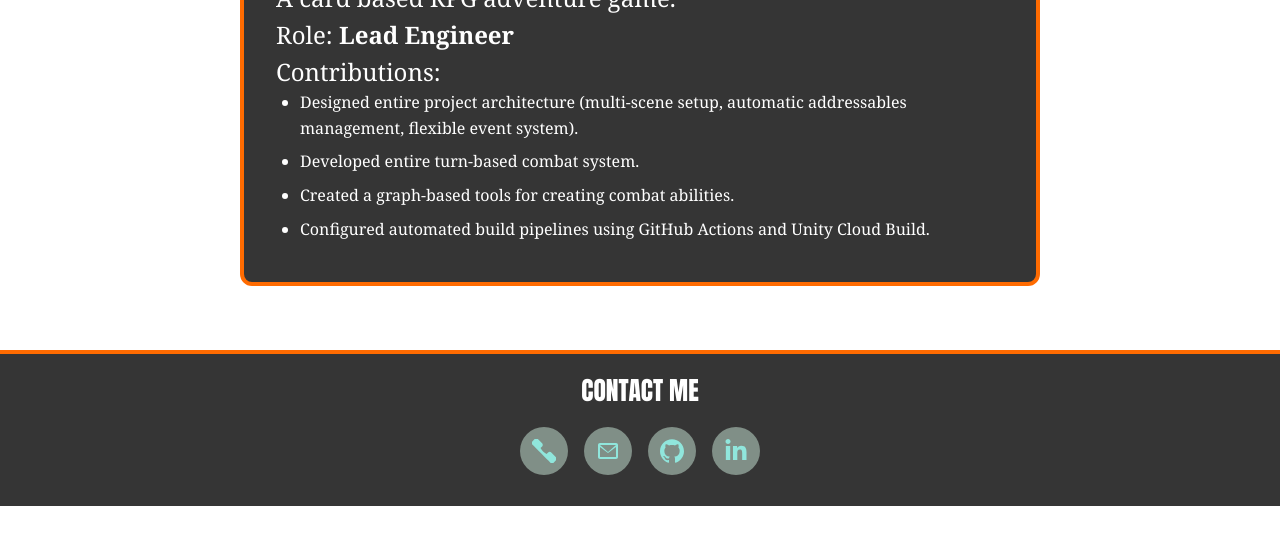
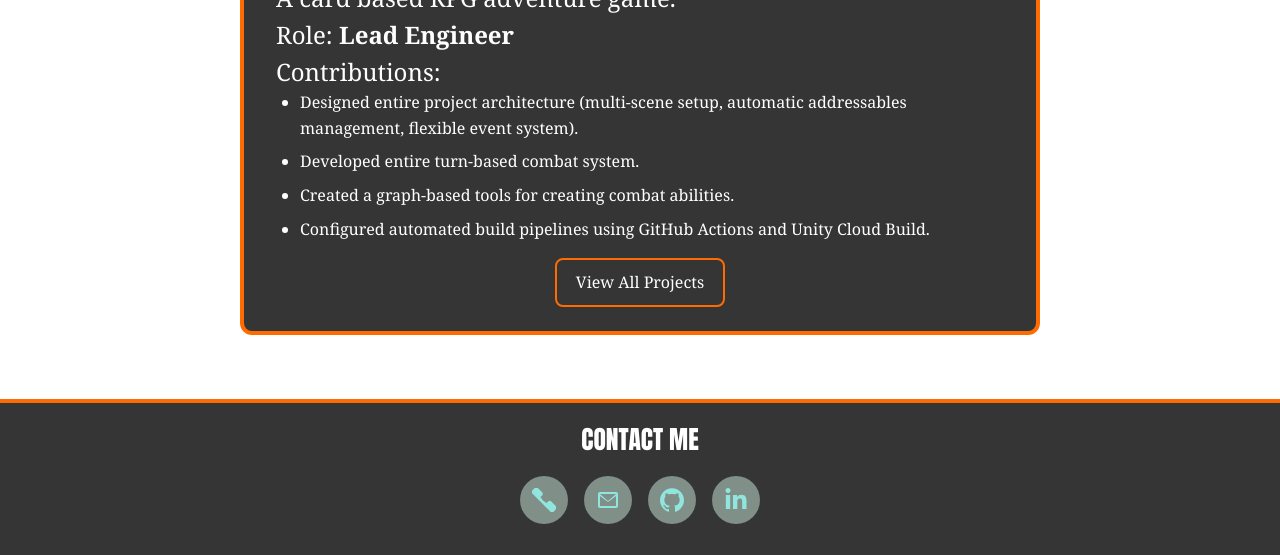
Before and after one commit to juna8001/juna8001.github.io, a Jekyll site: the page built from index.md, in a window 1280 px wide and 900 px high, scrolled down 942 px, cut to the strip 345-900 px from the top of the window. Built offline with Jekyll 4.4.1, drawn with Linux system fonts in a browser that asks for light colours; before the commit the page ends 1793 px from its top, so only the background shows below that.

Commit message:
CTA on home page

```diff
--- a/index.md
+++ b/index.md
@@ -48,4 +48,6 @@ Whether it’s a full game, a quirky prototype, or a tool that helps other devs,
     description = "projects/DarkSky.md"
     image1 = "/assets/dark_sky/DarkSky_Keyart.png"
     video2 = "/assets/dark_sky/DarkSky_Combat_BossAttack.mp4"
+    internalURL = "/professional/"
+    internalURLtext = "View All Projects"
 %}
```
